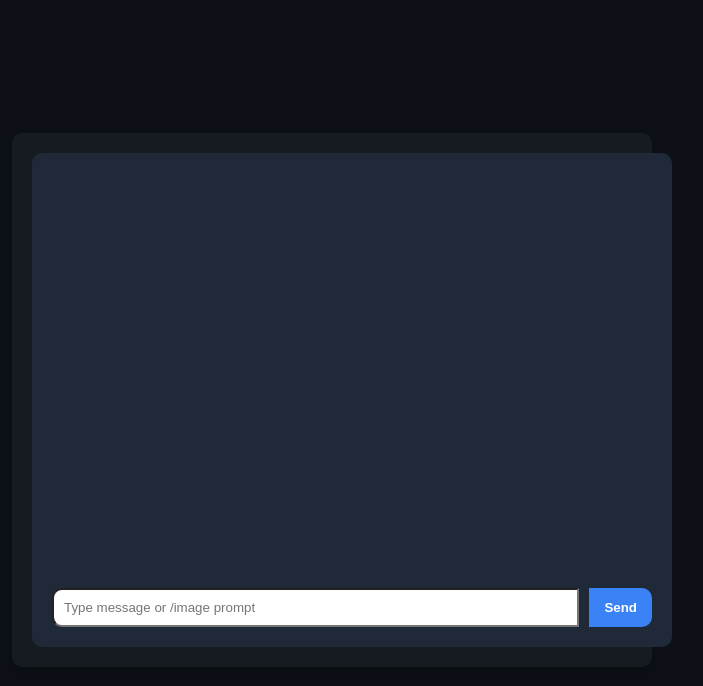
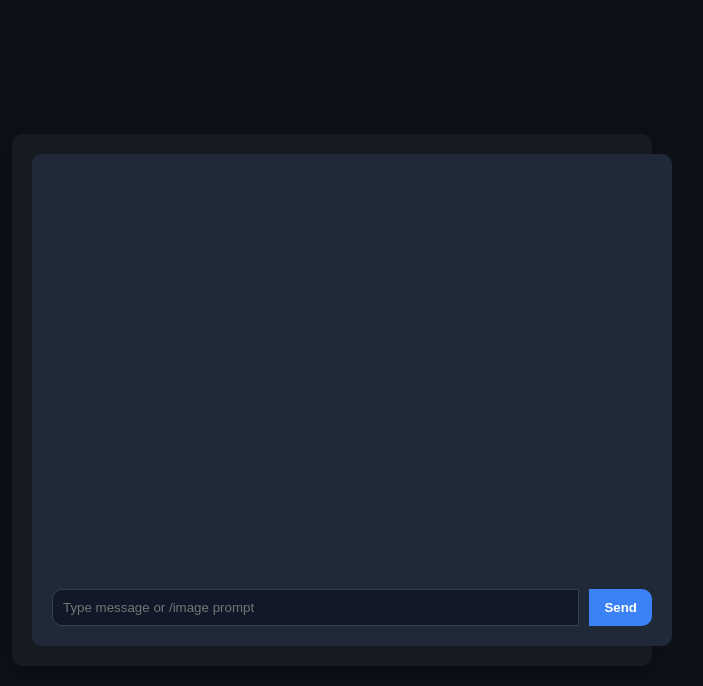
Before and after one commit to mrperfect-arxch/Chatbotfrontend, a React (Create React App) app: page / in a window 1280 px wide. Shown: the top 686 px of the page, without its empty margins (308-1011 px from the left). Built offline with nearby package versions, Linux system fonts and the light colour scheme.

Commit message:
Update ChatUI.jsx

```diff
--- a/src/components/ChatUI.jsx
+++ b/src/components/ChatUI.jsx
@@ -8,28 +8,53 @@ function ChatUI() {
   const handleSend = async () => {
     if (!input.trim()) return;
 
+    const updatedMessages = [...messages, { type: 'user', text: input }];
+
     if (input.startsWith('/image')) {
       const prompt = input.replace('/image', '').trim();
-      const res = await axios.post('https://chatbot-bakend.onrender.com/generate-image', { prompt });
-      setMessages([...messages, { type: 'image', url: res.data.image_url }]);
+
+      try {
+        const res = await axios.post('https://chatbot-bakend.onrender.com/generate-image', { prompt });
+        setMessages([...updatedMessages, { type: 'image', url: res.data.image_url }]);
+      } catch (error) {
+        setMessages([...updatedMessages, { type: 'bot', text: 'Error generating image.' }]);
+      }
+
     } else {
-      const res = await axios.post('https://chatbot-bakend.onrender.com/chat', { message: input });
-      setMessages([...messages, { type: 'user', text: input }, { type: 'bot', text: res.data.reply }]);
+      try {
+        const res = await axios.post('https://chatbot-bakend.onrender.com/chat', { message: input });
+        setMessages([...updatedMessages, { type: 'bot', text: res.data.reply || 'No response.' }]);
+      } catch (error) {
+        setMessages([...updatedMessages, { type: 'bot', text: 'Error getting reply.' }]);
+      }
     }
 
     setInput('');
   };
 
   return (
-    <div style={{ width: '100%', maxWidth: '600px', backgroundColor: '#1f2937', borderRadius: '10px', padding: '20px' }}>
-      <div style={{ height: '400px', overflowY: 'scroll', marginBottom: '15px' }}>
+    <div style={{
+      width: '100%',
+      maxWidth: '600px',
+      backgroundColor: '#1f2937',
+      borderRadius: '10px',
+      padding: '20px'
+    }}>
+      <div style={{
+        height: '400px',
+        overflowY: 'scroll',
+        marginBottom: '15px'
+      }}>
         {messages.map((msg, index) => (
           msg.type === 'image' ? (
             <div key={index} style={{ textAlign: 'center', margin: '10px 0' }}>
               <img src={msg.url} alt="Generated" />
             </div>
           ) : (
-            <div key={index} style={{ marginBottom: '10px', textAlign: msg.type === 'user' ? 'right' : 'left' }}>
+            <div key={index} style={{
+              marginBottom: '10px',
+              textAlign: msg.type === 'user' ? 'right' : 'left'
+            }}>
               <span style={{
                 display: 'inline-block',
                 padding: '10px 15px',
@@ -43,9 +68,17 @@ function ChatUI() {
           )
         ))}
       </div>
+
       <div style={{ display: 'flex' }}>
         <input
-          style={{ flexGrow: 1, padding: '10px', borderRadius: '10px 0 0 10px' }}
+          style={{
+            flexGrow: 1,
+            padding: '10px',
+            borderRadius: '10px 0 0 10px',
+            border: '1px solid #374151',
+            backgroundColor: '#111827',
+            color: 'white'
+          }}
           value={input}
           onChange={e => setInput(e.target.value)}
           onKeyDown={e => e.key === 'Enter' && handleSend()}
@@ -56,7 +89,8 @@ function ChatUI() {
             backgroundColor: '#3b82f6',
             color: 'white',
             padding: '10px 15px',
-            borderRadius: '0 10px 10px 0'
+            borderRadius: '0 10px 10px 0',
+            border: 'none'
           }}
           onClick={handleSend}
         >
```
